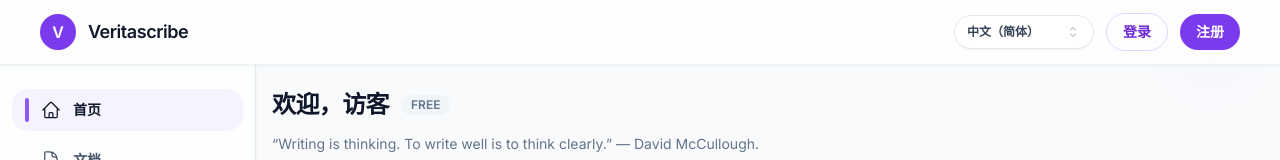
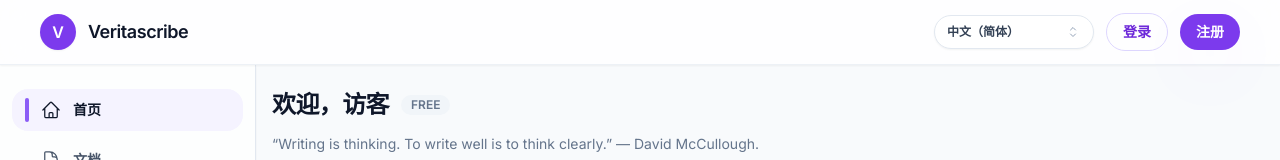
Before and after one commit to MoXiao528/AIDetector-web, a Vue app: page /dashboard in a window 1280 px wide. Shown: the top 160 px of the page. Built offline with nearby package versions, Linux system fonts and the light colour scheme.

Commit message:
fix: adjust header selector width and tabs padding

```diff
--- a/src/pages/ScanPage.vue
+++ b/src/pages/ScanPage.vue
@@ -2087,7 +2087,7 @@ const onGlobalClick = (event) => {
 }
 
 .summary-tabs {
-  @apply inline-flex flex-wrap items-center gap-2 rounded-full bg-slate-100 p-2 text-xs font-semibold text-slate-600 shadow-inner;
+  @apply inline-flex flex-wrap items-center gap-2 rounded-full bg-slate-100 p-1.5 pl-3 text-xs font-semibold text-slate-600 shadow-inner;
 }
 
 .summary-tab {
--- a/src/sections/AppHeader.vue
+++ b/src/sections/AppHeader.vue
@@ -41,7 +41,7 @@
             v-model="selectedLocale"
             :options="languageOptions"
             :aria-label="t('common.language')"
-            button-class="min-w-[140px] rounded-full text-xs"
+            button-class="min-w-[160px] whitespace-nowrap rounded-full text-xs"
           />
           <div v-if="isMarketing || isAuth" class="flex items-center justify-end">
             <button
```
